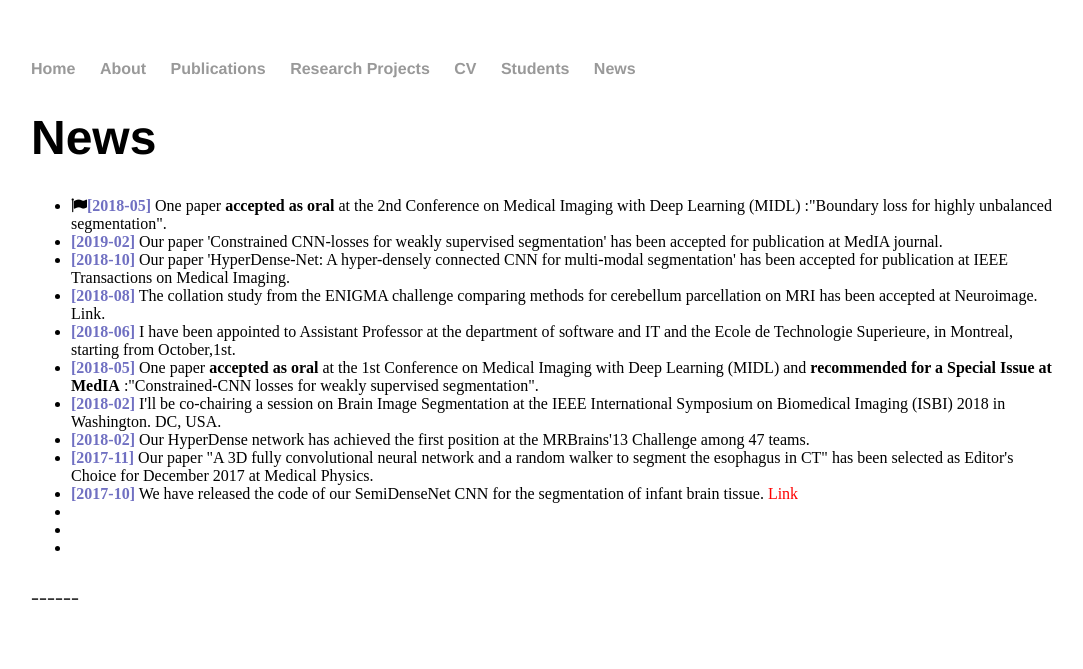
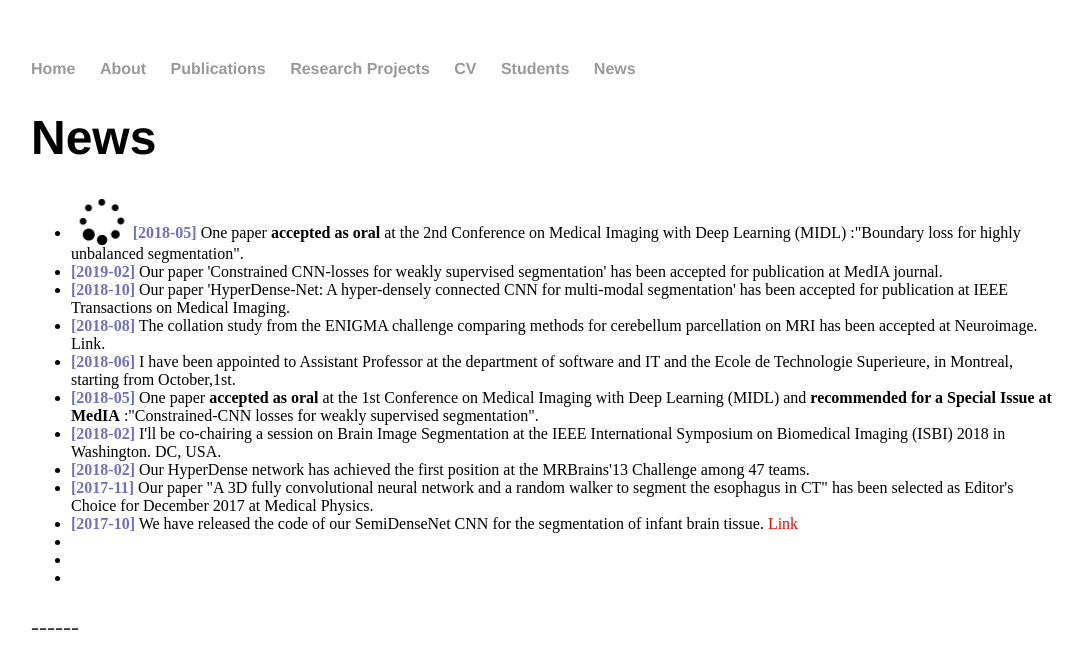
Before and after one commit to josedolz/josedolz.github.io, a Jekyll site: the page built from news/index.html, in a window 1280 px wide. Shown: the top 669 px of the page, without its empty margins (97-1180 px from the left). Built offline with Jekyll 4.4.1, drawn with Linux system fonts in a browser that asks for light colours; nearby versions of some CDN libraries; library files that are not in the unit come from our copies.

Commit message:
Update index.html

```diff
--- a/news/index.html
+++ b/news/index.html
@@ -5,7 +5,7 @@ title: news
 <div class="blurb">
 	<h1>News</h1>
 	<ul>
-		<li><i class="fa fa-flag"  color="#FF0000" aria-hidden="true"></i><b style="color:#7070c2">[2018-05]</b> One paper <b>accepted as oral</b> at the 2nd Conference on Medical Imaging with Deep Learning (MIDL) :"Boundary loss for highly unbalanced segmentation".</li>
+		<li><i class="fa fa-spinner fa-pulse fa-3x fa-fw"></i><b style="color:#7070c2">[2018-05]</b> One paper <b>accepted as oral</b> at the 2nd Conference on Medical Imaging with Deep Learning (MIDL) :"Boundary loss for highly unbalanced segmentation".</li>
 		<li><b style="color:#7070c2">[2019-02]</b> Our paper 'Constrained CNN-losses for weakly supervised segmentation' has been accepted for publication at MedIA journal.</li>
 		<li><b style="color:#7070c2">[2018-10]</b> Our paper 'HyperDense-Net: A hyper-densely connected CNN for multi-modal segmentation' has been accepted for publication at IEEE Transactions on Medical Imaging.</li>
 		<li><b style="color:#7070c2">[2018-08]</b> The collation study from the ENIGMA challenge comparing methods for cerebellum parcellation on MRI has been accepted at Neuroimage. Link.</li>
```
